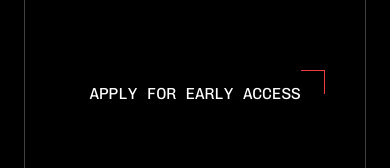
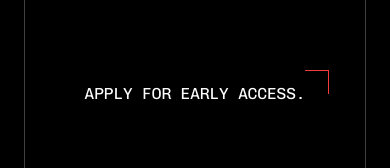
Before and after one commit to OfMasterx/evolve_ai, a React (Vite) app: page / in a window 390 px wide. Shown: the part 737-905 px from the top of the page. Built offline with nearby package versions, Linux system fonts and the light colour scheme.

Commit message:
Fix button text in HeadTextBlock component: remove period for consistency; update Navbar height calculation to use '100dvh' for better responsiveness

```diff
--- a/src/components/landing/HeadTextBlock.tsx
+++ b/src/components/landing/HeadTextBlock.tsx
@@ -12,7 +12,7 @@ const HeadTextBlock = () => {
       </h1>
       <div className="flex md:w-full justify-center md:justify-end pr-0 md:pr-[25%] lg:pr-0">
         <button className="relative mt-32 px-6 py-3 text-white group whitespace-nowrap">
-          APPLY FOR EARLY ACCESS
+          APPLY FOR EARLY ACCESS.
           <span className="absolute top-0 right-0 w-6 h-[1px] bg-red transition-all group-hover:w-4"></span>
           <span className="absolute top-0 right-0 h-6 w-[1px] bg-red transition-all group-hover:h-4"></span>
         </button>
--- a/src/components/navbar/NavBar.tsx
+++ b/src/components/navbar/NavBar.tsx
@@ -92,7 +92,7 @@ const Navbar = () => {
           />
         </div>
         <ul
-          className={`w-full flex flex-col h-[calc(100vh-176px-12px)] gap-8 pt-8`}
+          className={`w-full flex flex-col h-[calc(100dvh-176px-12px)] gap-8 pt-8`}
         >
           <li>
             <a href="#" className="hover:text-red relative soon-mobile">
```
